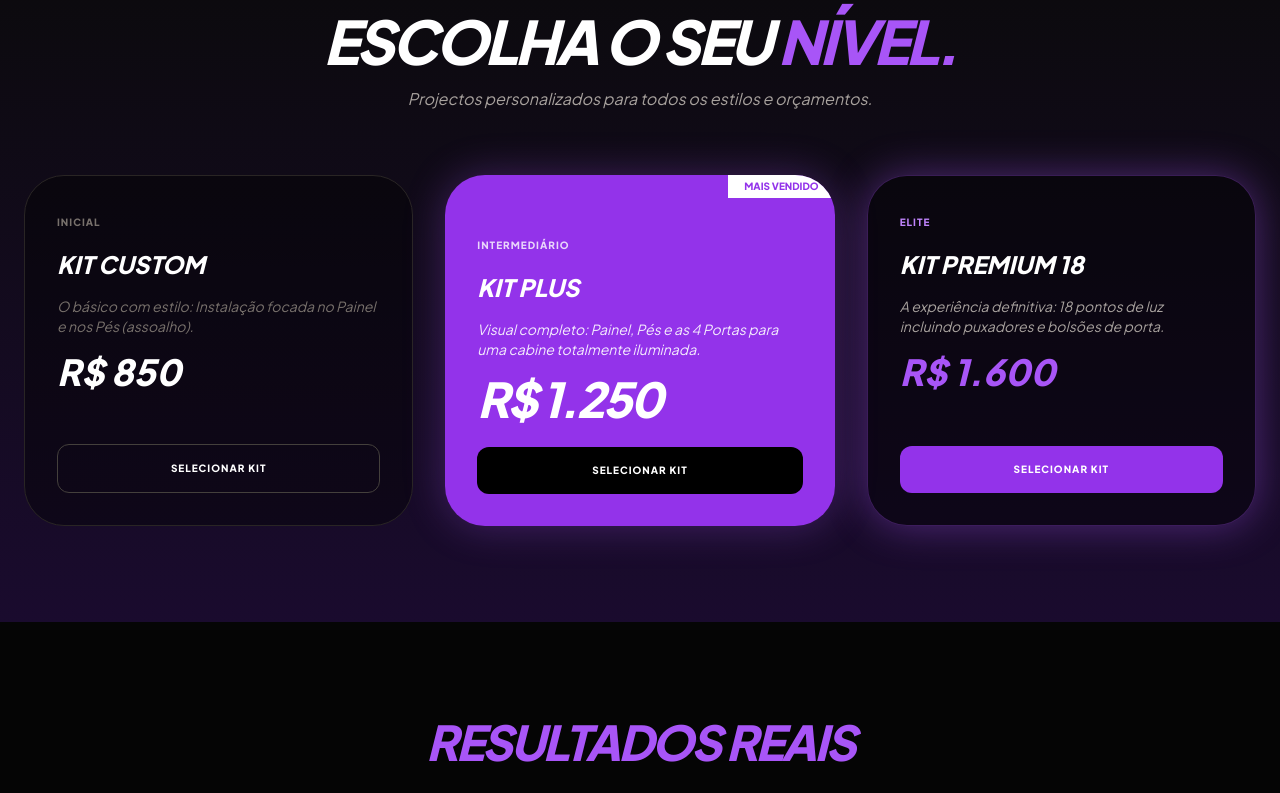
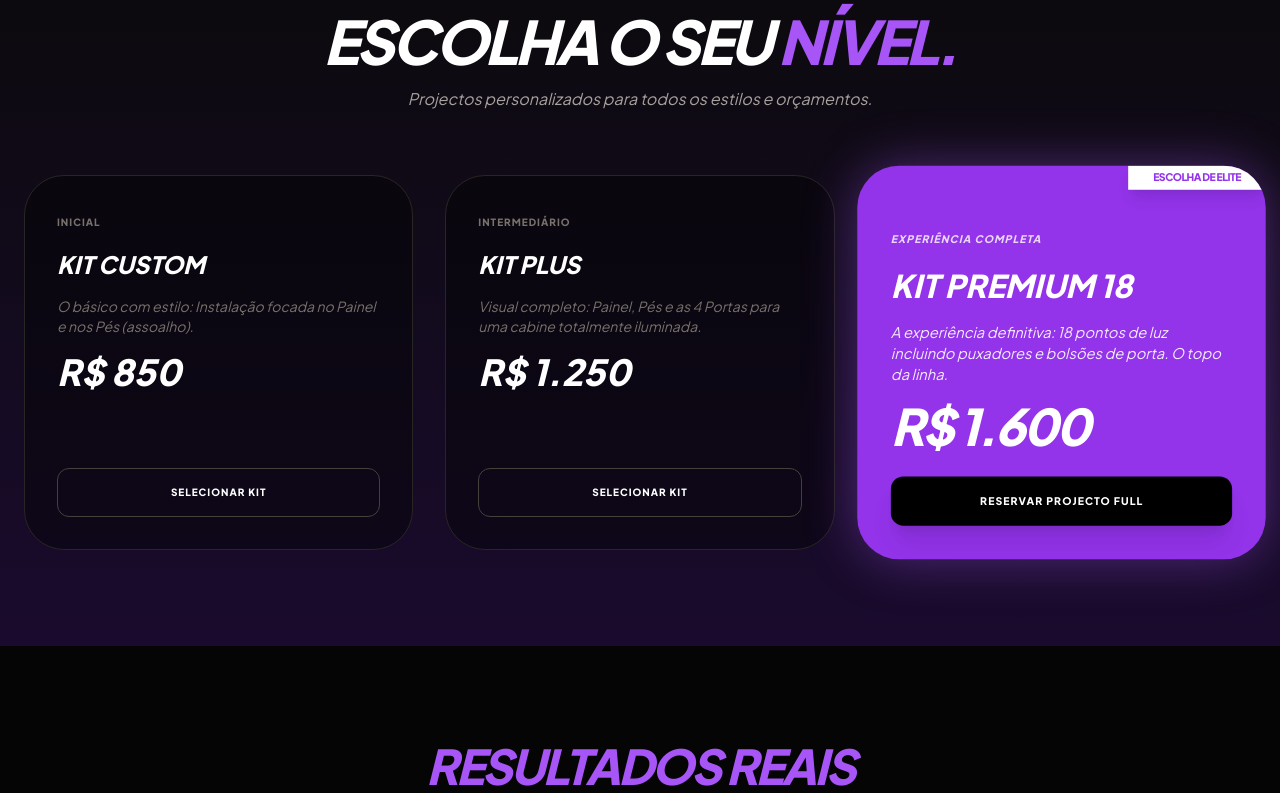
Before and after one commit to Bellopohha/mw-neon, a website: page index.html in a window 1280 px wide. Shown: the part 1645-2438 px from the top of the page. Drawn offline with nearby package versions, Linux system fonts and the light colour scheme.

Commit message:
Update index.html

```diff
--- a/index.html
+++ b/index.html
@@ -118,7 +118,7 @@
         </div>
     </section>
 
-    <!-- Pacotes de Serviço Atualizados -->
+    <!-- Pacotes de Serviço - DESTAQUE NO PREMIUM -->
     <section class="py-24 px-6 bg-cyber">
         <div class="max-w-7xl mx-auto space-y-16">
             <div class="text-center space-y-4">
@@ -126,7 +126,7 @@
                 <p class="text-stone-400 italic">Projectos personalizados para todos os estilos e orçamentos.</p>
             </div>
 
-            <div class="grid md:grid-cols-3 gap-8">
+            <div class="grid md:grid-cols-3 gap-8 items-stretch">
                 <!-- Kit Custom -->
                 <div class="bg-black/40 border border-stone-800 p-8 rounded-[2.5rem] space-y-6 flex flex-col justify-between">
                     <div class="space-y-4">
@@ -139,26 +139,26 @@
                 </div>
 
                 <!-- Kit Plus -->
-                <div class="bg-purple-600 text-white p-8 rounded-[2.5rem] space-y-6 shadow-[0_0_40px_rgba(168,85,247,0.3)] relative overflow-hidden flex flex-col justify-between">
-                    <div class="absolute top-0 right-0 bg-white text-purple-600 px-4 py-1 font-black text-[10px] uppercase">Mais Vendido</div>
+                <div class="bg-black/40 border border-stone-800 p-8 rounded-[2.5rem] space-y-6 flex flex-col justify-between">
                     <div class="space-y-4">
-                        <span class="text-[10px] font-black uppercase tracking-widest opacity-80">Intermediário</span>
+                        <span class="text-[10px] font-black uppercase tracking-widest text-stone-500">Intermediário</span>
                         <h3 class="text-2xl font-black uppercase italic">Kit Plus</h3>
-                        <p class="text-sm opacity-90 italic">Visual completo: Painel, Pés e as 4 Portas para uma cabine totalmente iluminada.</p>
-                        <div class="text-5xl font-black italic tracking-tighter">R$ 1.250</div>
+                        <p class="text-sm text-stone-500 italic">Visual completo: Painel, Pés e as 4 Portas para uma cabine totalmente iluminada.</p>
+                        <div class="text-4xl font-black italic text-white">R$ 1.250</div>
                     </div>
-                    <a href="https://wa.me/message/OGFM7AEP7MNSP1?text=Olá! Quero agendar o Kit Plus (Painel, Pés e 4 Portas) por R$ 1.250." class="block text-center bg-black text-white py-4 rounded-xl font-black uppercase tracking-widest text-[10px] hover:scale-105 transition-all">Selecionar Kit</a>
+                    <a href="https://wa.me/message/OGFM7AEP7MNSP1?text=Olá! Quero agendar o Kit Plus (Painel, Pés e 4 Portas) por R$ 1.250." class="block text-center border border-stone-700 py-4 rounded-xl font-black uppercase tracking-widest text-[10px] hover:bg-stone-800 transition-all">Selecionar Kit</a>
                 </div>
 
-                <!-- Kit Premium 18 Pontos -->
-                <div class="bg-black/40 border border-purple-500/30 p-8 rounded-[2.5rem] space-y-6 flex flex-col justify-between glow-purple">
+                <!-- Kit Premium 18 Pontos (O DESTAQUE) -->
+                <div class="bg-purple-600 text-white p-8 rounded-[2.5rem] space-y-6 shadow-[0_0_50px_rgba(168,85,247,0.4)] relative overflow-hidden flex flex-col justify-between transform md:scale-105 z-10">
+                    <div class="absolute top-0 right-0 bg-white text-purple-600 px-6 py-1 font-black text-[10px] uppercase tracking-tighter shadow-lg">Escolha de Elite</div>
                     <div class="space-y-4">
-                        <span class="text-[10px] font-black uppercase tracking-widest text-purple-400">Elite</span>
-                        <h3 class="text-2xl font-black uppercase italic">Kit Premium 18</h3>
-                        <p class="text-sm text-stone-400 italic">A experiência definitiva: 18 pontos de luz incluindo puxadores e bolsões de porta.</p>
-                        <div class="text-4xl font-black italic text-purple-500">R$ 1.600</div>
+                        <span class="text-[10px] font-black uppercase tracking-widest opacity-80 italic">Experiência Completa</span>
+                        <h3 class="text-3xl font-black uppercase italic">Kit Premium 18</h3>
+                        <p class="text-sm opacity-90 italic">A experiência definitiva: 18 pontos de luz incluindo puxadores e bolsões de porta. O topo da linha.</p>
+                        <div class="text-5xl font-black italic tracking-tighter">R$ 1.600</div>
                     </div>
-                    <a href="https://wa.me/message/OGFM7AEP7MNSP1?text=Olá! Quero o Kit Premium completo de 18 pontos por R$ 1.600." class="block text-center bg-purple-600 text-white py-4 rounded-xl font-black uppercase tracking-widest text-[10px] hover:bg-purple-500 transition-all text-white">Selecionar Kit</a>
+                    <a href="https://wa.me/message/OGFM7AEP7MNSP1?text=Olá! Quero o Kit Premium completo de 18 pontos por R$ 1.600." class="block text-center bg-black text-white py-4 rounded-xl font-black uppercase tracking-widest text-[10px] hover:scale-105 transition-all shadow-xl">Reservar Projecto Full</a>
                 </div>
             </div>
         </div>
@@ -185,8 +185,8 @@
                 <p class="text-stone-600 text-[10px] uppercase font-black tracking-widest italic">Peruibe ao Guarujá - Estética Automotiva de Elite</p>
             </div>
             <div class="flex justify-center gap-8 text-stone-500 text-[10px] font-black uppercase italic tracking-widest">
-                <a href="https://linktr.ee/redesmw" class="hover:text-purple-500">Redes Sociais</a>
-                <a href="https://wa.me/message/OGFM7AEP7MNSP1" class="hover:text-purple-500">WhatsApp</a>
+                <a href="https://linktr.ee/redesmw" class="hover:text-purple-500 transition-all">Redes Sociais</a>
+                <a href="https://wa.me/message/OGFM7AEP7MNSP1" class="hover:text-purple-500 transition-all">WhatsApp</a>
             </div>
             <p class="text-stone-800 text-[9px] font-black uppercase tracking-widest">© 2024 MW Neon Automotiva</p>
         </div>
```
